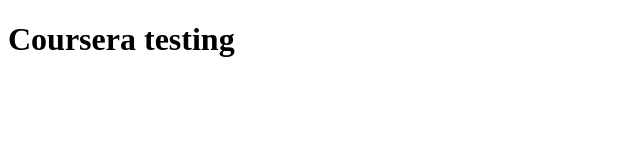
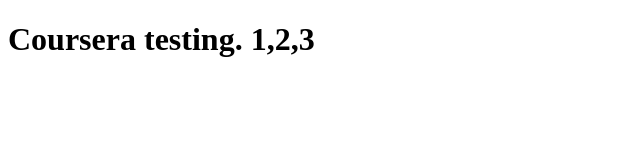
Before and after one commit to codingr8/testing, a plain HTML site: page index.html in a window 1280 px wide. Shown: the whole page, without its empty margins (0-640 px from the left). Drawn offline with Linux system fonts and the light colour scheme.

Commit message:
Small addition

```diff
--- a/index.html
+++ b/index.html
@@ -6,6 +6,6 @@
 	<title>Coursera Testing</title>
 </head>
 <body>
-<h1>Coursera testing</h1>
+<h1>Coursera testing. 1,2,3</h1>
 </body>
 </html>
```
